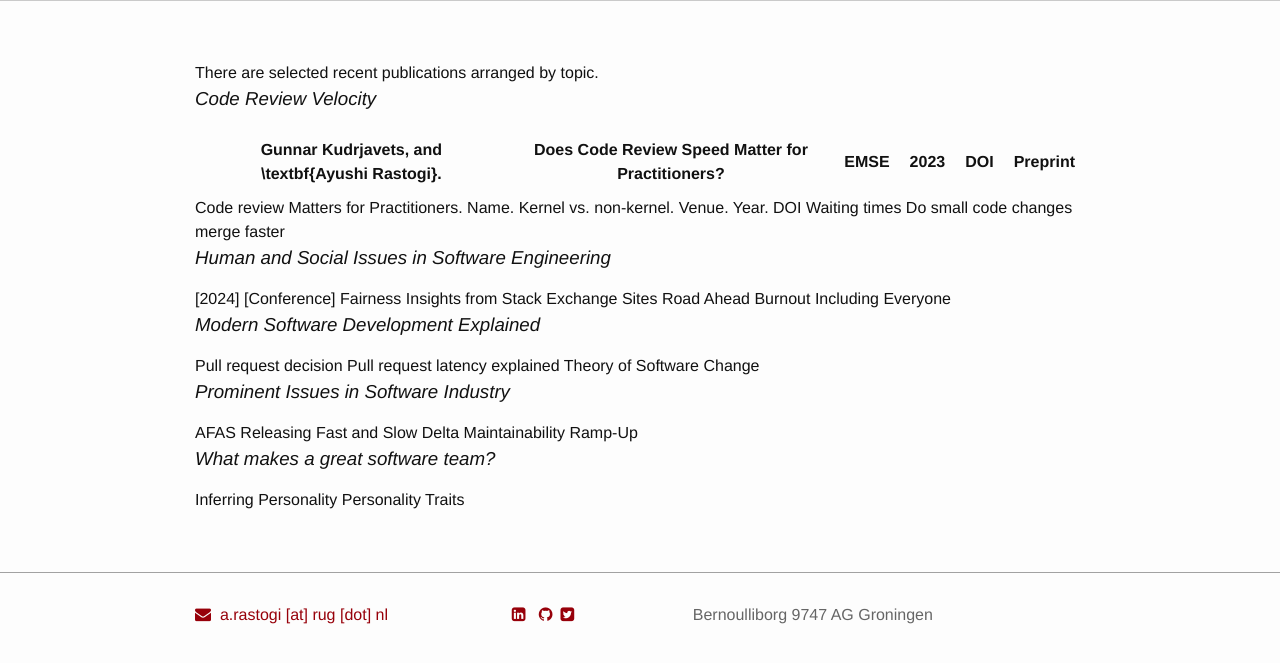
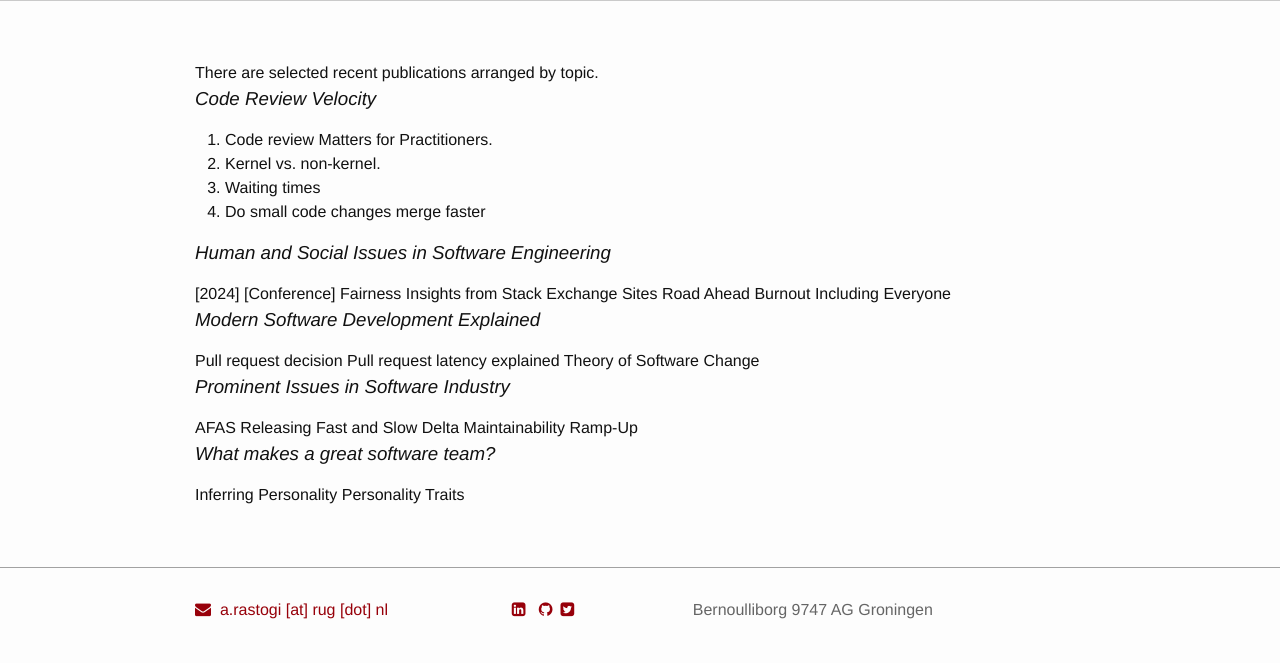
Before and after one commit to AyushiRastogi/AyushiRastogi.github.io, a plain HTML site: page research/research.html in a window 1280 px wide. Shown: the part 63-726 px from the top of the page. Drawn offline with Linux system fonts and the light colour scheme.

Commit message:
another format for research

```diff
--- a/research/research.html
+++ b/research/research.html
@@ -49,23 +49,16 @@
 There are selected recent publications arranged by topic.
 
 <h3>Code Review Velocity</h3>
-                        <table>
-                            <tr>
-                                <th> Gunnar Kudrjavets, and \textbf{Ayushi Rastogi}. </th>
-                                <th> Does Code Review Speed Matter for Practitioners? </th>
-                                <th> EMSE </th>
-                                <th> 2023</th>
-                                <th> DOI</th>
-                                <th> Preprint</th>
-                            </tr>
-                        </table>
+<ol>
+    <li>Code review Matters for Practitioners.</li>
+    <li>Kernel vs. non-kernel.</li>
+    <li>Waiting times</li>
+    <li>Do small code changes merge faster</li>
+</ol>
 
 
 
-Code review Matters for Practitioners.
-Name. Kernel vs. non-kernel. Venue. Year. DOI
-Waiting times
-Do small code changes merge faster
+
 
 <h3> Human and Social Issues in Software Engineering </h3>
 [2024] [Conference] Fairness Insights from Stack Exchange Sites
```
